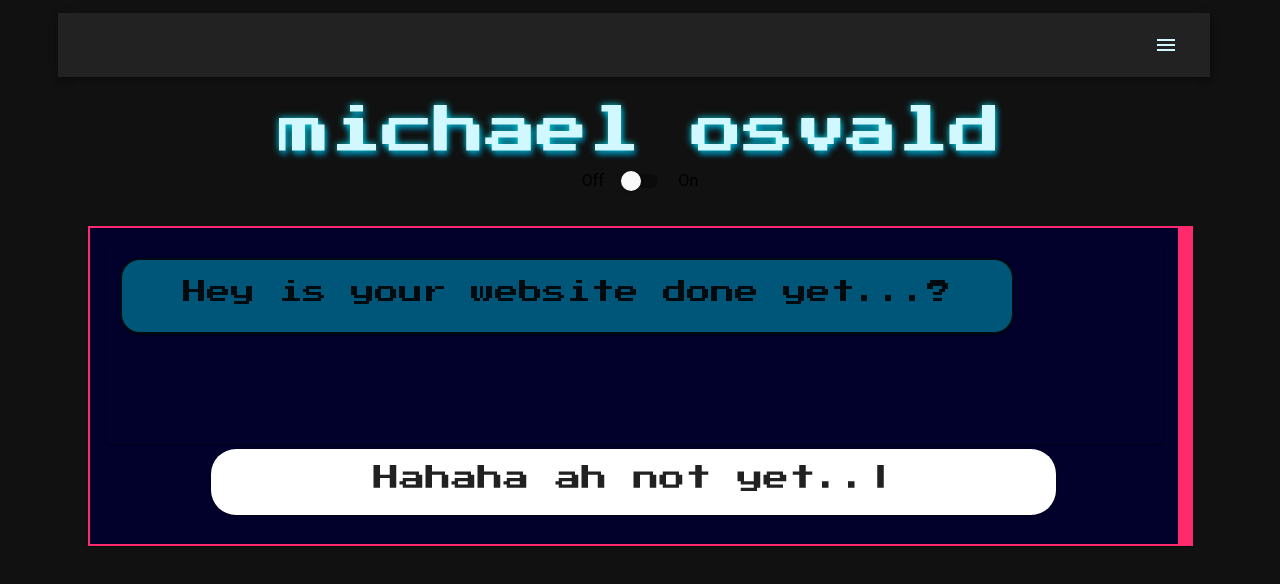
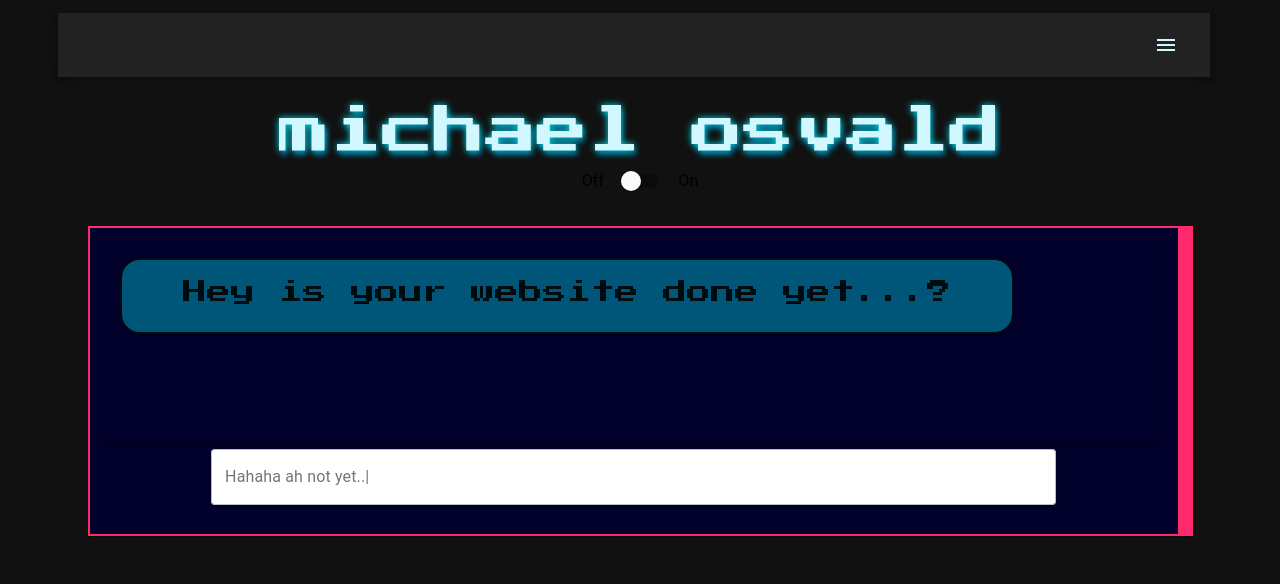
Before and after one commit to inariSkies/michael-osvald, a React (Create React App) app: page /home in a window 1280 px wide. Shown: the top 584 px of the page. Built offline with nearby package versions, Linux system fonts and the light colour scheme.

Commit message:
textfield set up for text animation

```diff
--- a/src/chatAnimation.js
+++ b/src/chatAnimation.js
@@ -1,6 +1,6 @@
 import React, {useState, useReducer, Fragment, useEffect} from "react";
 import {  AppBar,Toolbar,IconButton, Card, Grid, Slide, makeStyles } from '@material-ui/core';
-import { CardContent, Typography,Grow,Paper } from '@material-ui/core';
+import { CardContent, Typography,Grow,Paper ,TextField} from '@material-ui/core';
 import theme from './theme';
 import TextMessage from "./textMessage";
 import ReplyTextAnimation from "./replyTextAnimation";
@@ -33,7 +33,7 @@ const cardStyle =makeStyles({
     marginLeft:'10%',
     marginRight:'10%',
     marginTop:'5px',
-    borderRadius:'25px',
+   // borderRadius:'25px',
     marginBottom:'5px'
    }
 });
@@ -60,9 +60,21 @@ return (
       </CardContent>
       </Card>
       <Card className={classes.bottom} varient="outlined">
-        <CardContent>
-      {timeCount>3&&timeCount<7?<Typist>Hahaha ah not yet..</Typist>:null}
-        </CardContent>
+
+        <form  noValidate autoComplete="off">
+          <TextField id="standard" style={{width:"100%", height:"100%"}} InputProps={{
+            disabled: timeCount<7,
+          }}
+          onKeyPress={(ev) => {
+            if (ev.key === 'Enter') {
+              // Do code here
+              ev.preventDefault();
+              //<TextMessage msg="TEST"  msgColor={theme.palette.primary.main}></TextMessage>
+            }
+          }}
+          label=  {timeCount>3&&timeCount<7?<Typist>Hahaha ah not yet..</Typist>:null} variant="outlined" />
+        </form>
+
         </Card>
       </CardContent>
       </Card>
```
